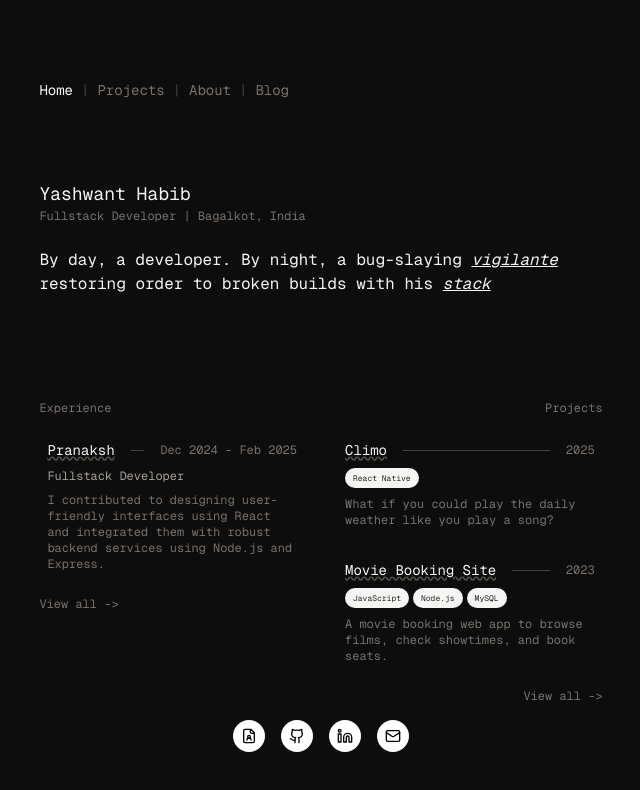
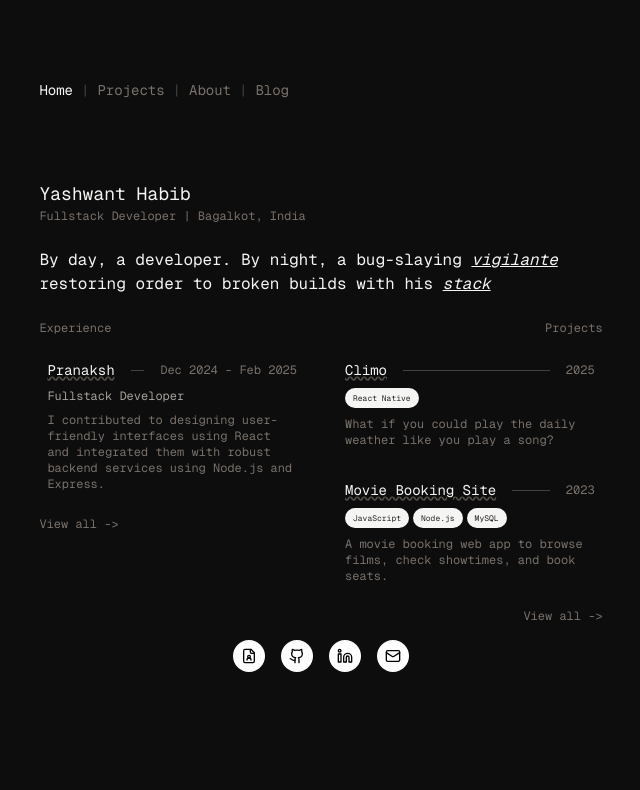
Before and after one commit to YashwantHabib/portfolio-yashwant, a Next.js app: page / in a window 1280 px wide. Shown: the top 790 px of the page, without its empty margins (319-959 px from the left). Built offline with nearby package versions, Linux system fonts and the light colour scheme.

Commit message:
Refactor style minor

```diff
--- a/src/app/_components/intro.tsx
+++ b/src/app/_components/intro.tsx
@@ -9,7 +9,7 @@ export default function Intro() {
   const handleIconToggle = () => setShowIcon((prev) => !prev);
   const handleStackToggle = () => setShowStack((prev) => !prev);
   return (
-    <div className="py-20">
+    <div>
       <p className="text-lg text-stone-100">{intro.name}</p>
       <p className="text-xs text-stone-500">
         {intro.title} | {intro.location}
--- a/src/app/page.tsx
+++ b/src/app/page.tsx
@@ -5,7 +5,7 @@ import Socials from "./_components/socials";
 
 export default function Home() {
   return (
-    <div>
+    <div className="py-20">
       <Intro />
       <div className="grid grid-cols-1 sm:grid-cols-2 gap-8 ">
         <Experience />
```
